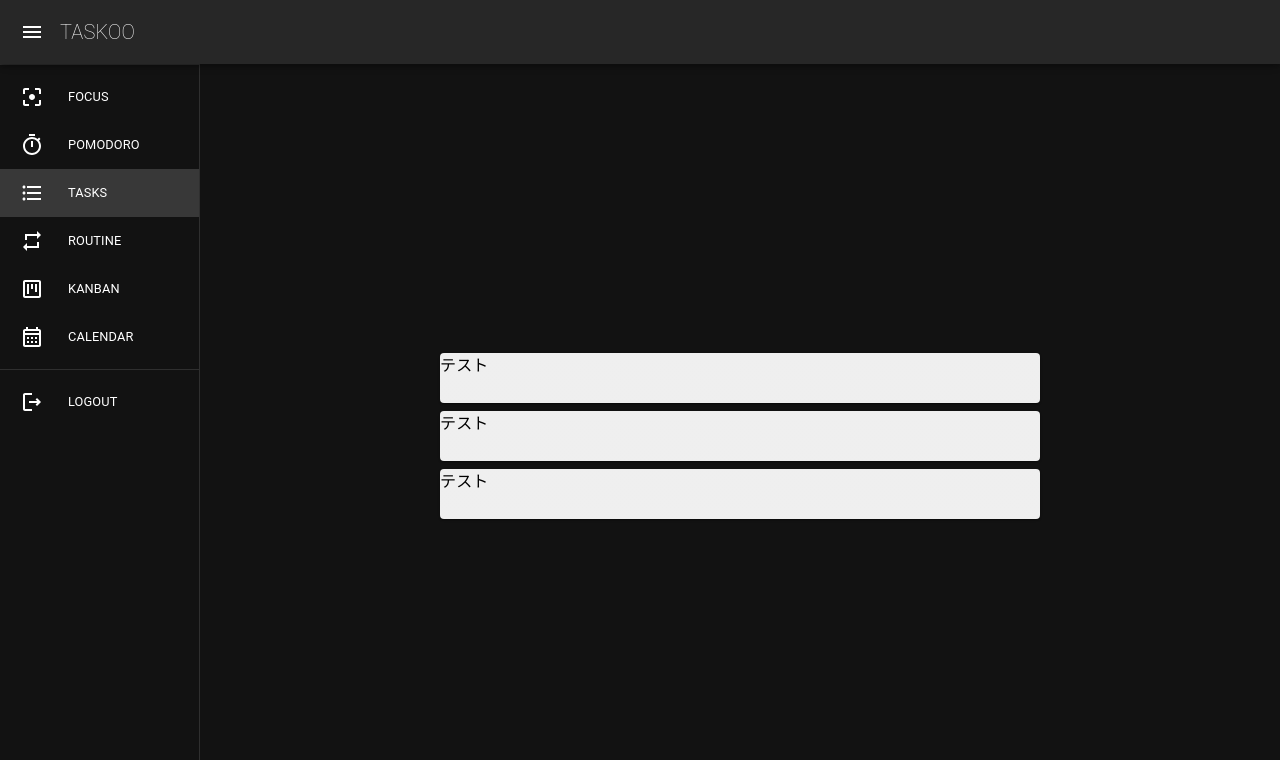
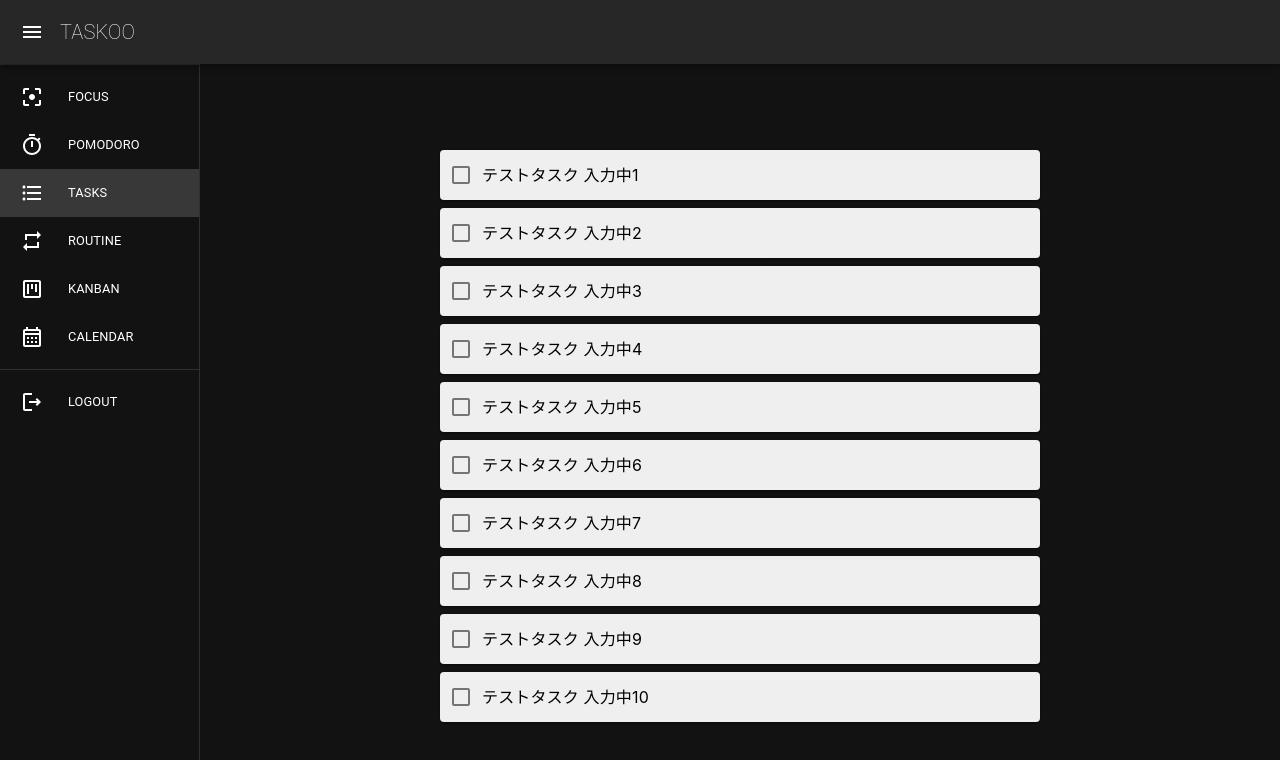
Before and after one commit to undefeated-davout/taskoo, a Next.js app in the folder web/: page /tasks in a window 1280 px wide. Shown: the top 760 px of the page. Built offline with nearby package versions, Linux system fonts and the light colour scheme.

Commit message:
add: テスト入力

```diff
--- /dev/null
+++ b/web/src/components/atoms/BaseCheckbox/index.tsx
@@ -0,0 +1,21 @@
+import { useTheme } from '@mui/material/styles';
+
+import Checkbox from '@mui/material/Checkbox';
+import CheckBoxOutlineBlankOutlinedIcon from '@mui/icons-material/CheckBoxOutlineBlankOutlined';
+
+type BaseCheckboxProps = {};
+
+const BaseCheckbox = (props: BaseCheckboxProps) => {
+  const theme = useTheme();
+  return (
+    <Checkbox
+      icon={
+        <CheckBoxOutlineBlankOutlinedIcon
+          sx={{ color: theme.palette.grey[600] }}
+        />
+      }
+    ></Checkbox>
+  );
+};
+
+export default BaseCheckbox;
--- a/web/src/components/molecules/Task/index.tsx
+++ b/web/src/components/molecules/Task/index.tsx
@@ -1,8 +1,12 @@
 import { useTheme } from '@mui/material/styles';
 
 import Card from '@mui/material/Card';
+import BaseCheckbox from 'components/atoms/BaseCheckbox';
+import { TaskType } from 'types/task';
 
-type TaskProps = {};
+type TaskProps = {
+  task: TaskType;
+};
 
 const Task = (props: TaskProps) => {
   const theme = useTheme();
@@ -12,9 +16,12 @@ const Task = (props: TaskProps) => {
         height: '100%',
         color: theme.palette.common.black,
         backgroundColor: theme.palette.grey[200],
+        display: 'flex',
+        alignItems: 'center',
       }}
     >
-      テスト
+      <BaseCheckbox></BaseCheckbox>
+      {props.task.title}
     </Card>
   );
 };
--- a/web/src/components/organisms/TaskList/index.tsx
+++ b/web/src/components/organisms/TaskList/index.tsx
@@ -1,19 +1,23 @@
 import List from '@mui/material/List';
 import ListItem from '@mui/material/ListItem';
 import Task from 'components/molecules/Task';
+import { TaskType } from 'types/task';
 
 type TaskListProps = {};
 
 const TaskList = (props: TaskListProps) => {
+  const tasks: TaskType[] = Array.from(Array(10).keys()).map((key, _) => {
+    return { id: key, title: `テストタスク 入力中${key + 1}` };
+  });
   return (
     <List sx={{ width: '100%' }}>
-      {[1, 2, 3].map((key, index) => (
+      {tasks.map((task, _) => (
         <ListItem
-          key={key}
+          key={task.id}
           disablePadding
           sx={{ display: 'block', mt: 1, height: 50 }}
         >
-          <Task key={key}></Task>
+          <Task task={task}></Task>
         </ListItem>
       ))}
     </List>
--- /dev/null
+++ b/web/src/types/task.ts
@@ -0,0 +1,4 @@
+export type TaskType = {
+  id: number;
+  title: string;
+};
```
